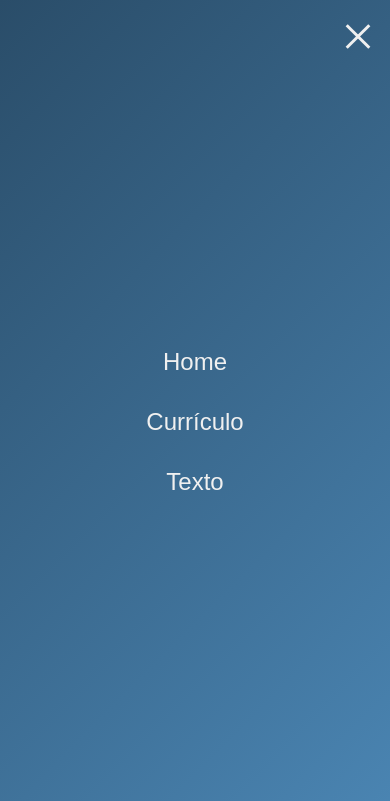
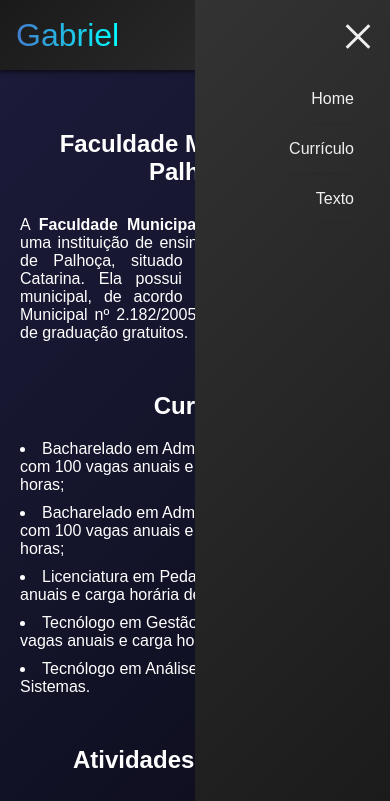
Before and after one commit to GRGabrielRamos/ProvaA1, a plain HTML site: page FMP.html in a window 390 px wide. Both pictures are taken after a click on the button 358 px from the left and 35 px from the top of the page. Shown: the top 801 px of the page. Drawn offline with Linux system fonts and the light colour scheme.

Commit message:
Update style.css

```diff
--- a/style.css
+++ b/style.css
@@ -2,19 +2,19 @@
     margin: 0;
     padding: 0;
     box-sizing: border-box;
+    font-family: sans-serif;
 }
 
 a {
-    font-family: sans-serif;
     text-decoration: none;
     color: inherit;
 }
 
 .header {
-    background: linear-gradient(135deg, #1a1a1a, #333333);
+    background: linear-gradient(135deg, #1a1a1a, #333);
     padding: 0 1rem;
     margin: 0;
-    box-shadow: 0 2px 4px rgba(0, 0, 0, 0.1);
+    box-shadow: 0 2px 4px rgba(0, 0, 0, 0.6);
     position: fixed;
     top: 0;
     left: 0;
@@ -23,8 +23,8 @@ a {
 }
 
 .nav {
-    max-width: 1280px;
-    height: 4.375rem;
+    max-width: 80rem; /* 1280px → 80rem */
+    height: 4.375rem; /* 70px → 4.375rem */
     margin: 0 auto;
     display: flex;
     justify-content: space-between;
@@ -32,12 +32,16 @@ a {
 }
 
 .logo {
-    font-size: 2.5rem;
+    font-size: 2rem;
+    background: linear-gradient(to right, rgb(67, 124, 205), aqua);
+    -webkit-background-clip: text;
+    background-clip: text;
+    -webkit-text-fill-color: transparent;
 }
 
 .nav-list {
     display: flex;
-    gap: 2rem;
+    gap: 1rem;
     list-style: none;
 }
 
@@ -45,11 +49,11 @@ a {
     font-size: 1.125rem;
     color: #f0f0f0;
     padding: 0.5rem 0;
-    transition: color 0.3s;
+    transition: color 0.3s, transform 0.3s;
 }
 
 .nav-list a:hover {
-    color: #ff9800;
+    color: aqua;
 }
 
 .hamburguer {
@@ -60,7 +64,7 @@ a {
     position: relative;
     width: 2rem;
     height: 1.5rem;
-    z-index: 2;
+    z-index: 1500;
 }
 
 .hamburguer::before,
@@ -69,7 +73,7 @@ a {
     position: absolute;
     left: 0;
     width: 100%;
-    height: 0.1875rem;
+    height: 0.1875rem; /* 3px → 0.1875rem */
     background-color: #f0f0f0;
     transition: transform 0.3s, top 0.3s;
 }
@@ -79,35 +83,51 @@ a {
 }
 
 .hamburguer::after {
-    top: 0.75rem;
+    top: 0.75rem; /* 12px → 0.75rem */
 }
 
-@media (max-width: 750px) {
+@media (max-width: 46.875rem) { /* 750px → 46.875rem */
     .hamburguer {
         display: block;
     }
 
     .nav-list {
         position: fixed;
-        top: 0;
-        left: 0;
-        width: 100vw;
+        margin: 0 auto;
+        padding: 5.625rem 1.25rem 1.25rem; /* 90px 20px 20px → 5.625rem 1.25rem 1.25rem */
+        top: -100vh;
+        right: 0;
+        width: 30vw;
         height: 100vh;
-        background: linear-gradient(135deg, #2a4d69, #4b86b4);
-        clip-path: circle(0% at 90% 15%);
-        transition: clip-path 0.5s ease-in-out;
+        background: linear-gradient(135deg, #333, #1a1a1a);
+        transition: top 0.5s ease-in-out;
         flex-direction: column;
-        justify-content: center;
-        align-items: center;
+        align-items: flex-end;
         gap: 2rem;
         pointer-events: none;
+        overflow: hidden;
+        text-overflow: ellipsis;
+    }
+
+    .nav.active .nav-list {
+        top: 0;
+        pointer-events: all;
     }
 
     .nav-list a {
+        padding: 1rem 0;
+        margin: 0 1rem;
         font-size: 1.5rem;
         opacity: 0;
         transition: opacity 0.5s ease, transform 0.5s ease;
         transform: translateY(-20px);
+        word-wrap: break-word;
+        border-bottom: 2px solid rgba(0, 0, 0, .05);
+    }
+
+    .nav.active .nav-list a {
+        opacity: 1;
+        transform: translateY(0);
     }
 
     .nav-list li:nth-child(1) a {
@@ -122,38 +142,39 @@ a {
         transition-delay: 0.3s;
     }
 
-    .nav.active .nav-list {
-        clip-path: circle(150% at 90% 15%);
-        pointer-events: all;
-    }
-
-    .nav.active .nav-list a {
-        opacity: 1;
-        transform: translateY(0);
-    }
-
     .nav.active .hamburguer::before {
-        transform: rotate(45deg);
-        top: 0.75rem;
+        transform: rotate(135deg);
+        top: 0.75rem; /* 12px → 0.75rem */
     }
 
     .nav.active .hamburguer::after {
-        transform: rotate(-45deg);
-        top: 0.75rem;
+        transform: rotate(-135deg);
+        top: 0.75rem; /* 12px → 0.75rem */
     }
 }
+
+@media (max-width: 30rem) { /* 480px */
+    .nav-list {
+        width: 50vw;
+    }
+
+    .nav-list a {
+        font-size: 1rem;
+    }
+}
+
 
 #conteudo {
     display: flex;
     flex-direction: column;
     justify-content: center;
     align-items: center;
-    min-height: calc(100vh - 70px);
+    min-height: calc(100vh - 4.375rem); /* 100vh - 70px → 100vh - 4.375rem */
     background: linear-gradient(135deg, #1c1c3c, #000000);
     color: #fff;
-    max-width: 1280px;
+    max-width: 80rem; /* 1280px → 80rem */
     margin: 0 auto;
-    padding: 90px 20px 20px;
+    padding: 5.625rem 1.25rem 1.25rem; /* 90px 20px 20px → 5.625rem 1.25rem 1.25rem */
     box-sizing: border-box;
     text-align: justify;
 }
@@ -161,12 +182,12 @@ a {
 #conteudo h1,
 h2 {
     text-align: center;
-    margin-top: 40px;
-    margin-bottom: 20px;
+    margin-top: 2.5rem; /* 40px → 2.5rem */
+    margin-bottom: 1.25rem; /* 20px → 1.25rem */
 }
 
 #conteudo p {
-    margin: 10px 0;
+    margin: 0.625rem 0; /* 10px → 0.625rem */
 }
 
 #lista {
@@ -180,7 +201,7 @@ h2 {
 }
 
 #lista li {
-    margin-bottom: 10px;
+    margin-bottom: 0.625rem; /* 10px → 0.625rem */
 }
 
 #nord a {
@@ -195,15 +216,15 @@ body {
     display: flex;
     justify-content: center;
     flex-wrap: wrap;
-    gap: 10px;
-    margin: 20px;
+    gap: 0.625rem; /* 10px → 0.625rem */
+    margin: 1.25rem; /* 20px → 1.25rem */
 }
 
 .galeria img {
-    width: 200px;
+    width: 12.5rem; /* 200px → 12.5rem */
     height: auto;
-    border: 2px solid #ccc;
-    border-radius: 8px;
+    border: 0.125rem solid #ccc; /* 2px → 0.125rem */
+    border-radius: 0.5rem; /* 8px → 0.5rem */
     cursor: pointer;
     transition: transform 0.2s;
 }
@@ -224,14 +245,13 @@ body {
 }
 
 #zap {
-    margin-top: 15px;
+    margin-top: 0.9375rem; /* 15px → 0.9375rem */
     display: flex;
-    gap: 15px;
-    margin-left: 20px;
+    gap: 0.9375rem; /* 15px → 0.9375rem */
+    margin-left: 1.25rem; /* 20px → 1.25rem */
 }
 
-
 a img {
-    width: 50px;
+    width: 3.125rem; /* 50px → 3.125rem */
     height: auto;
 }
```
